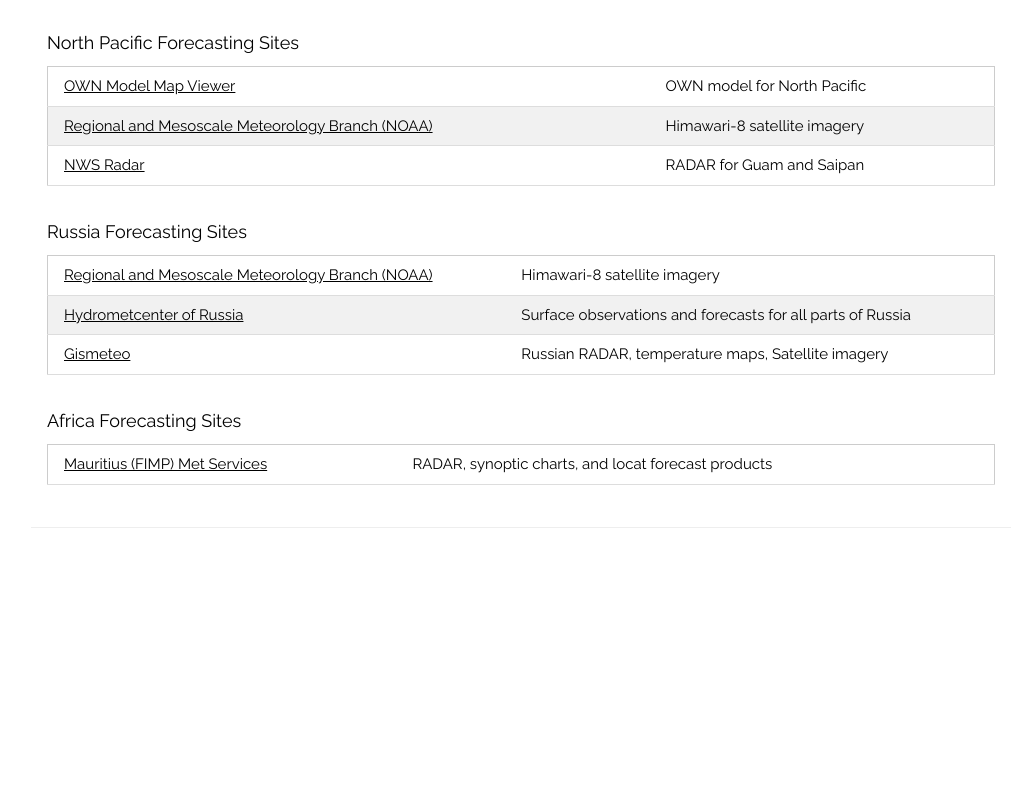
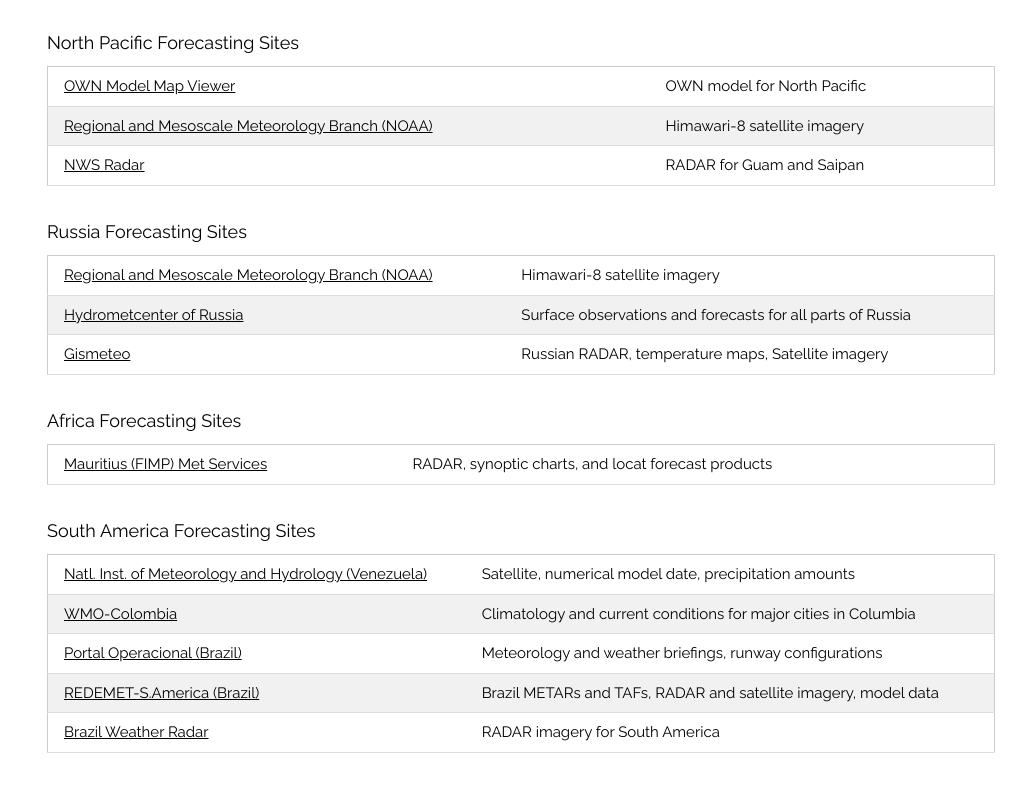
Before and after one commit to randallvowles/skyokhc, a plain HTML site: page ok1.html in a window 1280 px wide. Shown: the part 2526-3318 px from the top of the page, without its empty margins (269-1280 px from the left). Before the commit the page ends 3074 px from the top, so only its background shows below. Drawn offline with nearby package versions, Linux system fonts and the light colour scheme.

Commit message:
added south american links

```diff
--- a/ok1.html
+++ b/ok1.html
@@ -371,6 +371,34 @@
     </tr> -->
       </table><br>
 
+      <h5 id="SAmerica">South America Forecasting Sites</h5>
+      <table class="w3-table w3-striped w3-bordered w3-border w3-hoverable w3-white">
+        <tr>
+      <td><a target="_blank" href="http://www.inameh.gob.ve/web/imagenes.php">Natl. Inst. of Meteorology and Hydrology (Venezuela)</a></td>
+      <td>Satellite, numerical model date, precipitation amounts</td>
+      </tr>
+        <tr>
+      <td><a target="_blank" href="http://worldweather.wmo.int/en/country.html?countryCode=57">WMO-Colombia</a></td>
+      <td>Climatology and current conditions for major cities in Columbia</td>
+      </tr>
+        <tr>
+      <td><a target="_blank" href="http://portal.cgna.gov.br/?l=en_uk">Portal Operacional (Brazil)</a></td>
+      <td>Meteorology and weather briefings, runway configurations</td>
+      </tr>
+        <tr>
+      <td><a target="_blank" href="https://www.redemet.aer.mil.br/index.php">REDEMET-S.America (Brazil)</a></td>
+      <td>Brazil METARs and TAFs, RADAR and satellite imagery, model data</td>
+      </tr>
+        <tr>
+      <td><a target="_blank" href="https://www.rainviewer.com/radars/brazil.html">Brazil Weather Radar</a></td>
+      <td>RADAR imagery for South America</td>
+      </tr>
+<!--         <tr>
+      <td><a target="_blank" href=""></a></td>
+      <td></td>
+      </tr> -->
+      </table><br>
+
 
     </div>
     <hr>
```
